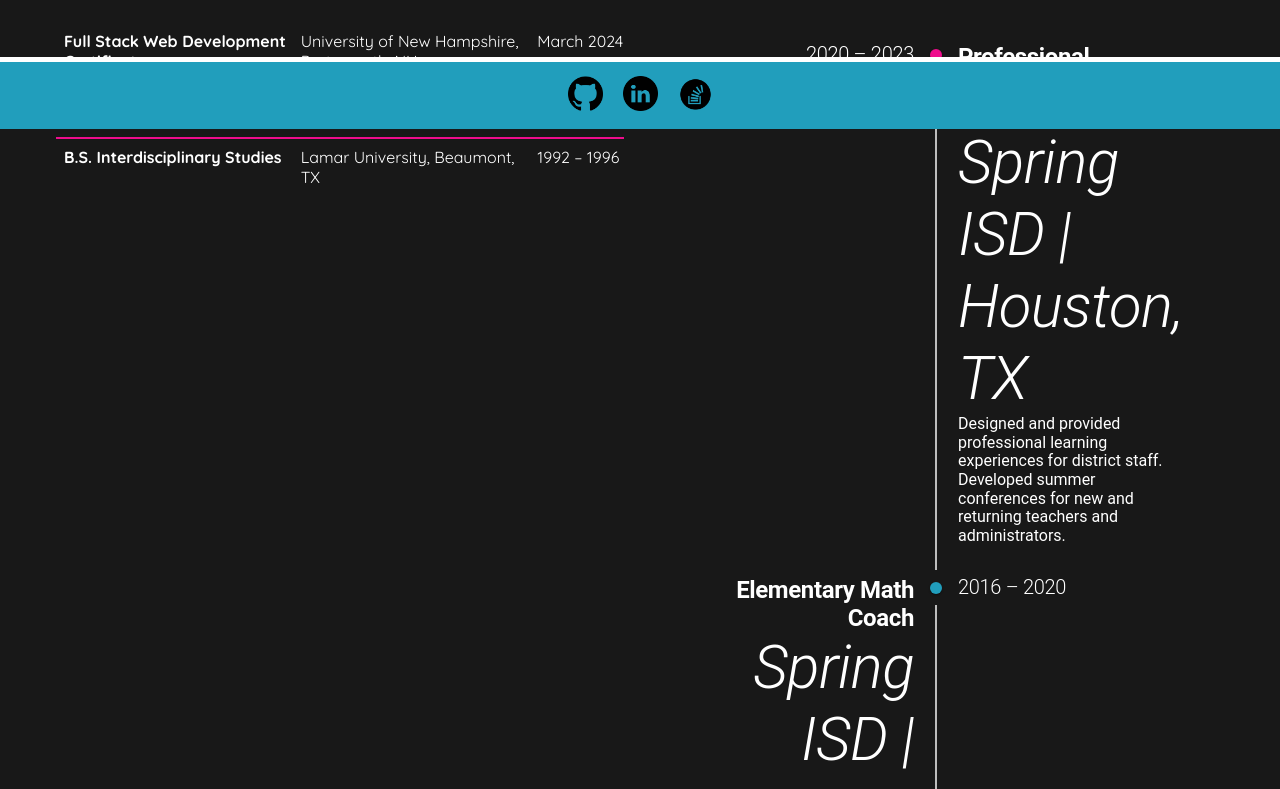
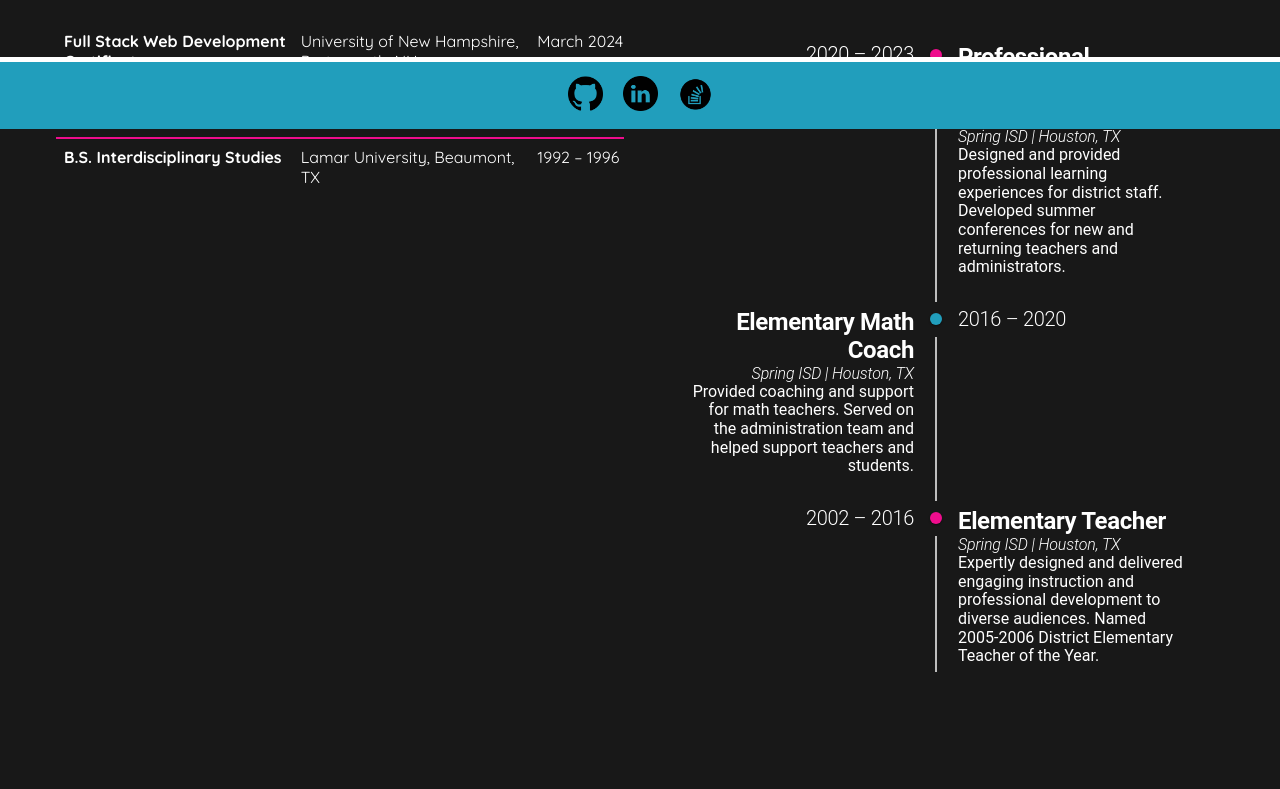
Before and after one commit to hwoolford/Portfolio, a React (Vite) app: page /about in a window 1280 px wide. Shown: the part 671-1460 px from the top of the page. Built offline with nearby package versions, Linux system fonts and the light colour scheme; a web font is replaced by a local one.

Commit message:
changed font-size experience location

```diff
--- a/src/components/AboutMe/Experience.jsx
+++ b/src/components/AboutMe/Experience.jsx
@@ -52,6 +52,7 @@ export default function Experience() {
             <Typography
               className="experience-location"
               variant="h2"
+              fontSize="1rem"
               fontStyle="italic"
             >
               Spring ISD | Houston, TX
@@ -93,6 +94,7 @@ export default function Experience() {
             <Typography
               className="experience-location"
               variant="h2"
+              fontSize="1rem"
               fontStyle="italic"
             >
               Spring ISD | Houston, TX
@@ -135,6 +137,7 @@ export default function Experience() {
             <Typography
               className="experience-location"
               variant="h2"
+              fontSize="1rem"
               fontStyle="italic"
             >
               Spring ISD | Houston, TX
```
